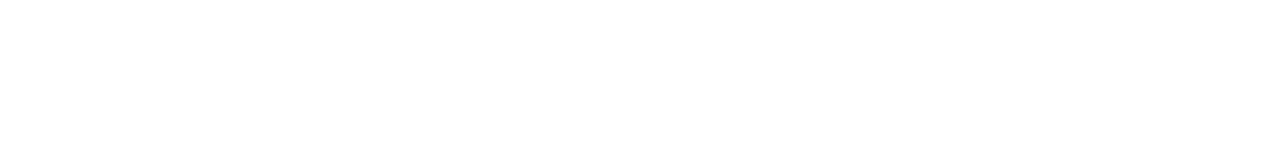
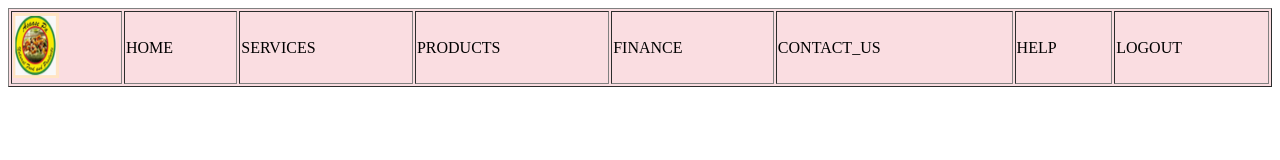
Before and after one commit to dondou21/web-design, a plain HTML site: page assignment1/index.html in a window 1280 px wide. Drawn offline with Linux system fonts and the light colour scheme.

Commit message:
the header done

```diff
--- a/assignment1/index.html
+++ b/assignment1/index.html
@@ -6,6 +6,17 @@
     <title>Assignment1</title>
 </head>
 <body>
-
+    <table border="1" width="100%" height="10%" bgColor="#fadde1">
+        <tr>
+            <td><img src="./images/logo.PNG" ></td>
+            <td>HOME</td>
+            <td>SERVICES</td>
+            <td>PRODUCTS</td>
+            <td>FINANCE</td>
+            <td>CONTACT_US</td>
+            <td>HELP</td>
+            <td>LOGOUT</td>
+        </tr>
+    </table>
 </body>
 </html>
```
Also changed, not shown: assignment1/images/interface.png (added), assignment1/images/logo.PNG (added), assignment1/images/pic1.PNG (added), assignment1/images/pic2.PNG (added), assignment1/images/pic3.PNG (added), assignment1/images/pic4.PNG (added), assignment1/images/pic5.PNG (added).
